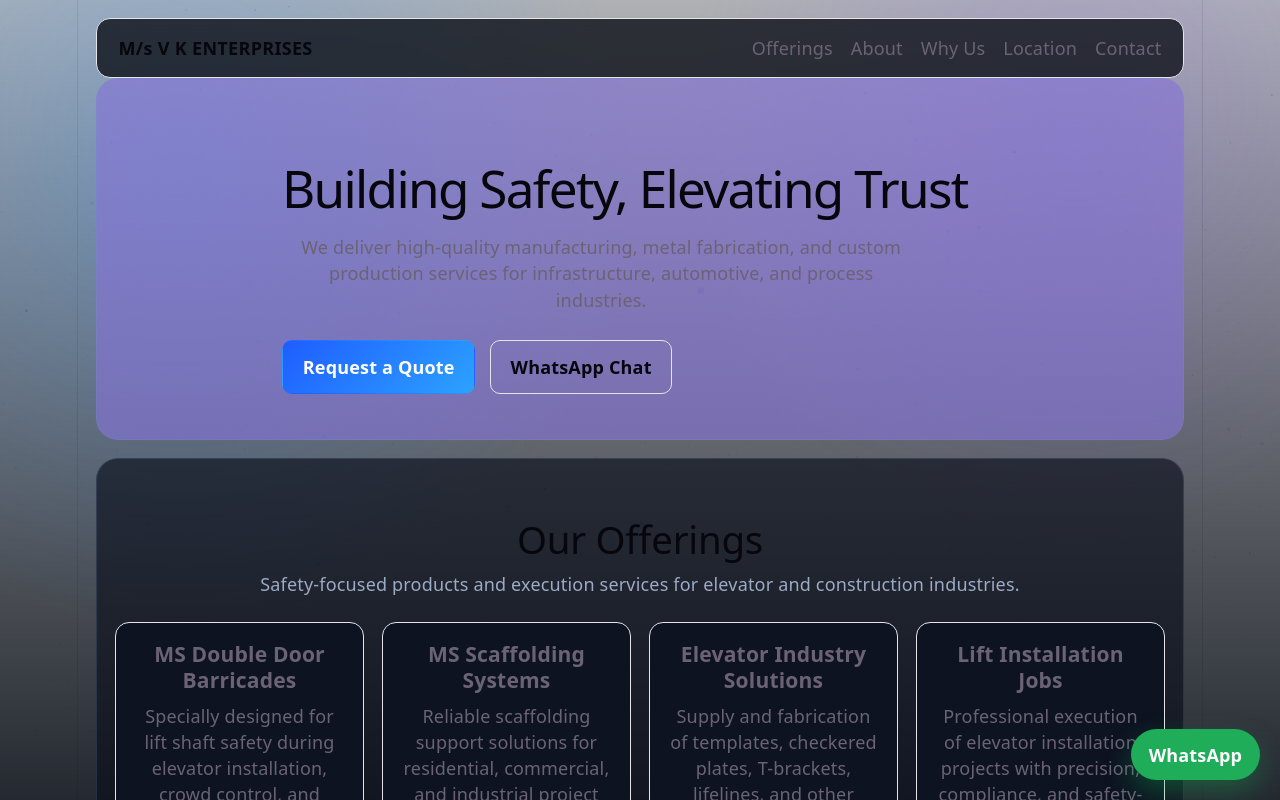
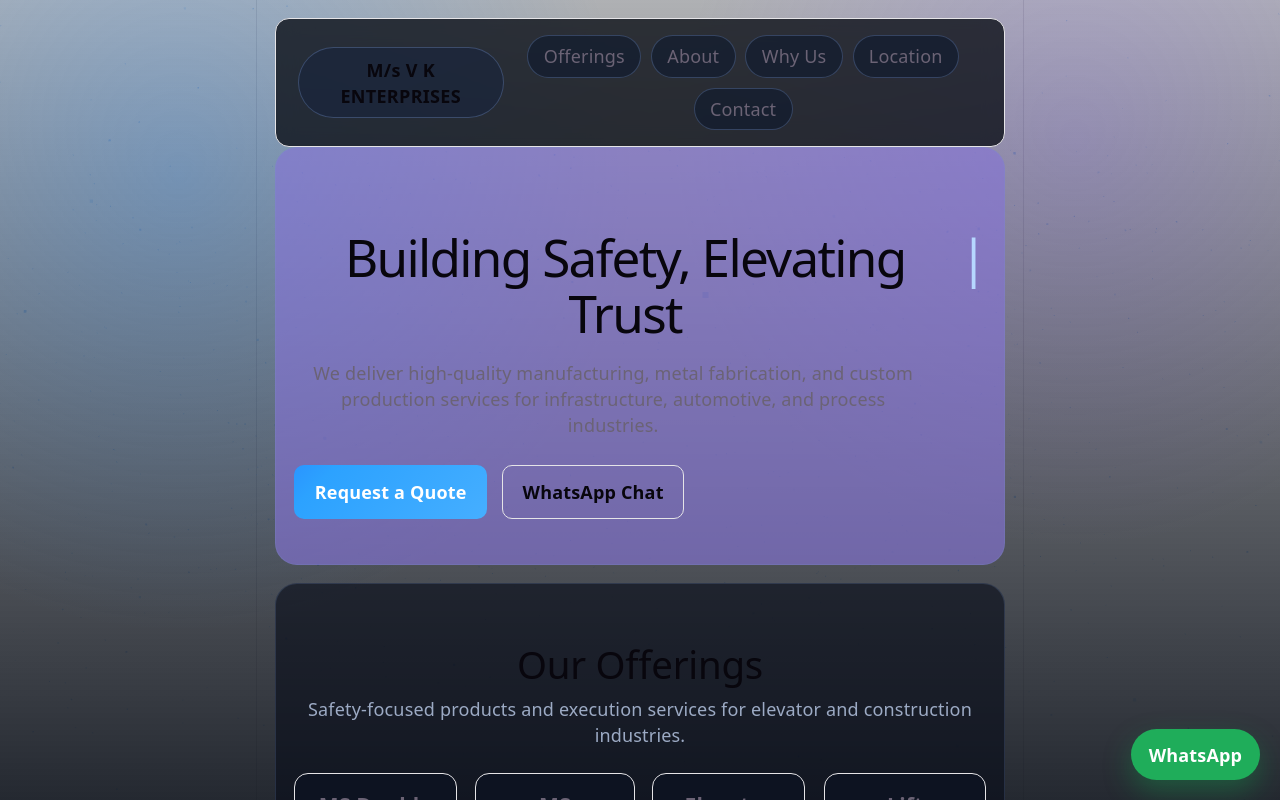
Before and after one commit to manojvkhatokar/website, a React app: page / in a window 1280 px wide. Shown: the top 800 px of the page. Built offline with nearby package versions, Linux system fonts and the light colour scheme; the HTML template or start-up script is replaced by a standard one.

Commit message:
add button effects

```diff
--- a/src/App.css
+++ b/src/App.css
@@ -28,7 +28,7 @@
 .site-shell {
   position: relative;
   z-index: 2;
-  width: min(1150px, 100% - 2rem);
+  width: calc(100% - 2rem);
   margin: 0 auto;
   padding: 1rem 0 3rem;
 }
@@ -66,26 +66,62 @@
 }
 
 .brand {
+  display: inline-flex;
+  align-items: center;
+  padding: 0.45rem 0.9rem;
+  border-radius: 999px;
+  border: 1px solid rgba(148, 184, 255, 0.25);
+  background: rgba(20, 35, 63, 0.5);
   font-weight: 700;
   letter-spacing: 0.3px;
   color: var(--text-h);
   text-decoration: none;
+  transition:
+    transform 260ms ease,
+    border-color 260ms ease,
+    background-color 260ms ease,
+    box-shadow 260ms ease;
+}
+
+.brand:hover {
+  transform: translateY(-1px);
+  border-color: rgba(165, 200, 255, 0.55);
+  background: rgba(33, 56, 96, 0.6);
+  box-shadow: 0 10px 22px rgba(23, 63, 129, 0.26);
 }
 
 .topbar nav {
   display: flex;
-  gap: 1rem;
+  gap: 0.55rem;
+  flex-wrap: wrap;
+  justify-content: center;
 }
 
 .topbar nav a {
+  display: inline-flex;
+  align-items: center;
+  justify-content: center;
+  padding: 0.4rem 0.85rem;
+  border-radius: 999px;
+  border: 1px solid rgba(148, 184, 255, 0.24);
+  background: rgba(14, 25, 45, 0.6);
   color: var(--text);
   text-decoration: none;
   font-weight: 500;
-  transition: color 0.22s ease;
+  transition:
+    color 240ms ease,
+    transform 240ms ease,
+    border-color 240ms ease,
+    background-color 240ms ease,
+    box-shadow 240ms ease;
 }
 
 .topbar nav a:hover {
-  color: #b6d7ff;
+  color: #d7e9ff;
+  transform: translateY(-1px);
+  border-color: rgba(182, 215, 255, 0.58);
+  background: rgba(34, 58, 98, 0.72);
+  box-shadow: 0 8px 18px rgba(35, 85, 160, 0.3);
 }
 
 .hero-section {
@@ -152,26 +188,90 @@
 }
 
 .btn {
+  position: relative;
+  overflow: hidden;
+  isolation: isolate;
   border-radius: 10px;
   padding: 0.72rem 1.1rem;
   font-weight: 600;
   text-decoration: none;
   border: 1px solid transparent;
-  transition: 0.25s ease;
+  transition:
+    transform 300ms cubic-bezier(0.2, 0.9, 0.2, 1),
+    box-shadow 300ms ease,
+    border-color 300ms ease,
+    color 240ms ease,
+    background-color 240ms ease;
   display: inline-flex;
   align-items: center;
   justify-content: center;
   cursor: pointer;
 }
 
+.btn::before {
+  content: '';
+  position: absolute;
+  inset: -2px;
+  background: linear-gradient(
+    115deg,
+    transparent 25%,
+    rgba(255, 255, 255, 0.35) 45%,
+    transparent 63%
+  );
+  transform: translateX(-150%) skewX(-18deg);
+  transition: transform 700ms ease;
+  pointer-events: none;
+  z-index: -1;
+}
+
+.btn::after {
+  content: '';
+  position: absolute;
+  inset: auto 18% -62% 18%;
+  height: 70%;
+  background: radial-gradient(circle, rgba(151, 198, 255, 0.35), transparent 70%);
+  opacity: 0;
+  transform: scale(0.6);
+  transition: opacity 320ms ease, transform 320ms ease;
+  z-index: -1;
+  pointer-events: none;
+}
+
+.btn:hover {
+  transform: translateY(-3px) scale(1.02);
+}
+
+.btn:hover::before {
+  transform: translateX(160%) skewX(-18deg);
+}
+
+.btn:hover::after {
+  opacity: 1;
+  transform: scale(1);
+}
+
+.btn:active {
+  transform: translateY(-1px) scale(0.985);
+}
+
+.btn:focus-visible {
+  outline: none;
+  box-shadow:
+    0 0 0 3px rgba(135, 189, 255, 0.4),
+    0 10px 22px rgba(16, 54, 112, 0.35);
+}
+
 .btn-primary {
-  background: linear-gradient(135deg, #1f5dff, #2ca2ff);
+  background: linear-gradient(135deg, #1f5dff, #2ca2ff, #49b0ff);
+  background-size: 190% 190%;
   color: white;
+  animation: btn-gradient-shift 4.8s ease infinite;
 }
 
 .btn-primary:hover {
-  transform: translateY(-1px);
-  box-shadow: 0 10px 24px rgba(44, 162, 255, 0.35);
+  box-shadow:
+    0 14px 30px rgba(44, 162, 255, 0.42),
+    0 0 0 1px rgba(180, 222, 255, 0.35) inset;
 }
 
 .btn-secondary {
@@ -180,9 +280,37 @@
   border-color: var(--border);
 }
 
+.btn-secondary:hover {
+  border-color: rgba(150, 190, 255, 0.55);
+  background: rgba(42, 61, 102, 0.28);
+  box-shadow: 0 12px 26px rgba(39, 77, 144, 0.27);
+}
+
 .btn-whatsapp {
-  background: #1fad5a;
+  background: linear-gradient(135deg, #15994c, #1fad5a, #34ca74);
+  background-size: 180% 180%;
   color: white;
+  animation: btn-gradient-shift 5.2s ease infinite;
+}
+
+.btn-whatsapp:hover {
+  box-shadow:
+    0 14px 30px rgba(18, 173, 79, 0.42),
+    0 0 0 1px rgba(186, 255, 214, 0.26) inset;
+}
+
+@keyframes btn-gradient-shift {
+  0% {
+    background-position: 0% 50%;
+  }
+
+  50% {
+    background-position: 100% 50%;
+  }
+
+  100% {
+    background-position: 0% 50%;
+  }
 }
 
 .section {
@@ -483,6 +611,29 @@
     animation: none;
     opacity: 1;
   }
+
+  .brand,
+  .topbar nav a,
+  .btn,
+  .btn::before,
+  .btn::after,
+  .btn-primary,
+  .btn-whatsapp {
+    transition: none;
+    animation: none;
+  }
+
+  .brand:hover,
+  .topbar nav a:hover,
+  .btn:hover,
+  .btn:active {
+    transform: none;
+  }
+
+  .btn::before,
+  .btn::after {
+    display: none;
+  }
 }
 
 @media (max-width: 1000px) {
@@ -505,7 +656,7 @@
 
 @media (max-width: 680px) {
   .site-shell {
-    width: min(1150px, 100% - 1rem);
+    width: calc(100% - 1rem);
   }
 
   .topbar {
--- a/src/App.jsx
+++ b/src/App.jsx
@@ -94,7 +94,6 @@ const HERO_HEADLINE = 'Building Safety, Elevating Trust'
 function MissionVisionPanel() {
   return (
     <section className="section mission-vision-main reveal" style={{ '--reveal-delay': '180ms' }}>
-      <h2>Mission & Vision</h2>
       <div className="mission-vision-grid">
         <article className="statement-card">
         <h3>Mission</h3>
@@ -112,6 +111,16 @@ function MissionVisionPanel() {
           fabrication services, recognized for safety, quality, and customer
           satisfaction.
         </p>
+        </article>
+
+        <article className="statement-card">
+        <h3>Key Associations</h3>
+        <p>Trusted vendor for leading MNC elevator companies:</p>
+        <ul>
+          <li>Toshiba Johnson India Pvt Ltd</li>
+          <li>TKE India Pvt Ltd</li>
+          <li>Mitsubishi Elevators India Pvt Ltd</li>
+        </ul>
         </article>
       </div>
     </section>
@@ -391,7 +400,6 @@ function App() {
 
         <section className="section section-alt" id="about">
           <h2 className="reveal">About Us</h2>
-          <div className="about-grid">
             <p className="reveal" style={{ '--reveal-delay': '90ms' }}>
               M/s V K ENTERPRISES is a dynamic provider of barricades,
               scaffolding, and MS fabrication solutions across India. We deliver
@@ -399,18 +407,6 @@ function App() {
               management, and industrial applications, with a strong
               specialization in elevator industry requirements.
             </p>
-            <div className="about-side">
-              <div className="associations reveal" style={{ '--reveal-delay': '220ms' }}>
-                <h3>Key Associations</h3>
-                <p>Trusted vendor for leading MNC elevator companies:</p>
-                <ul>
-                  <li>Toshiba Johnson India Pvt Ltd</li>
-                  <li>TKE India Pvt Ltd</li>
-                  <li>Mitsubishi Elevators India Pvt Ltd</li>
-                </ul>
-              </div>
-            </div>
-          </div>
         <MissionVisionPanel />
         </section>
 
--- a/src/index.css
+++ b/src/index.css
@@ -65,8 +65,8 @@ html {
 }
 
 #root {
-  width: 1126px;
-  max-width: 100%;
+  width: 60%;
+  max-width: 60%;
   margin: 0 auto;
   text-align: center;
   border-inline: 1px solid var(--border);
@@ -74,6 +74,13 @@ html {
   display: flex;
   flex-direction: column;
   box-sizing: border-box;
+}
+
+@media (max-width: 680px) {
+  #root {
+    width: 100%;
+    max-width: 100%;
+  }
 }
 
 h1,
```
